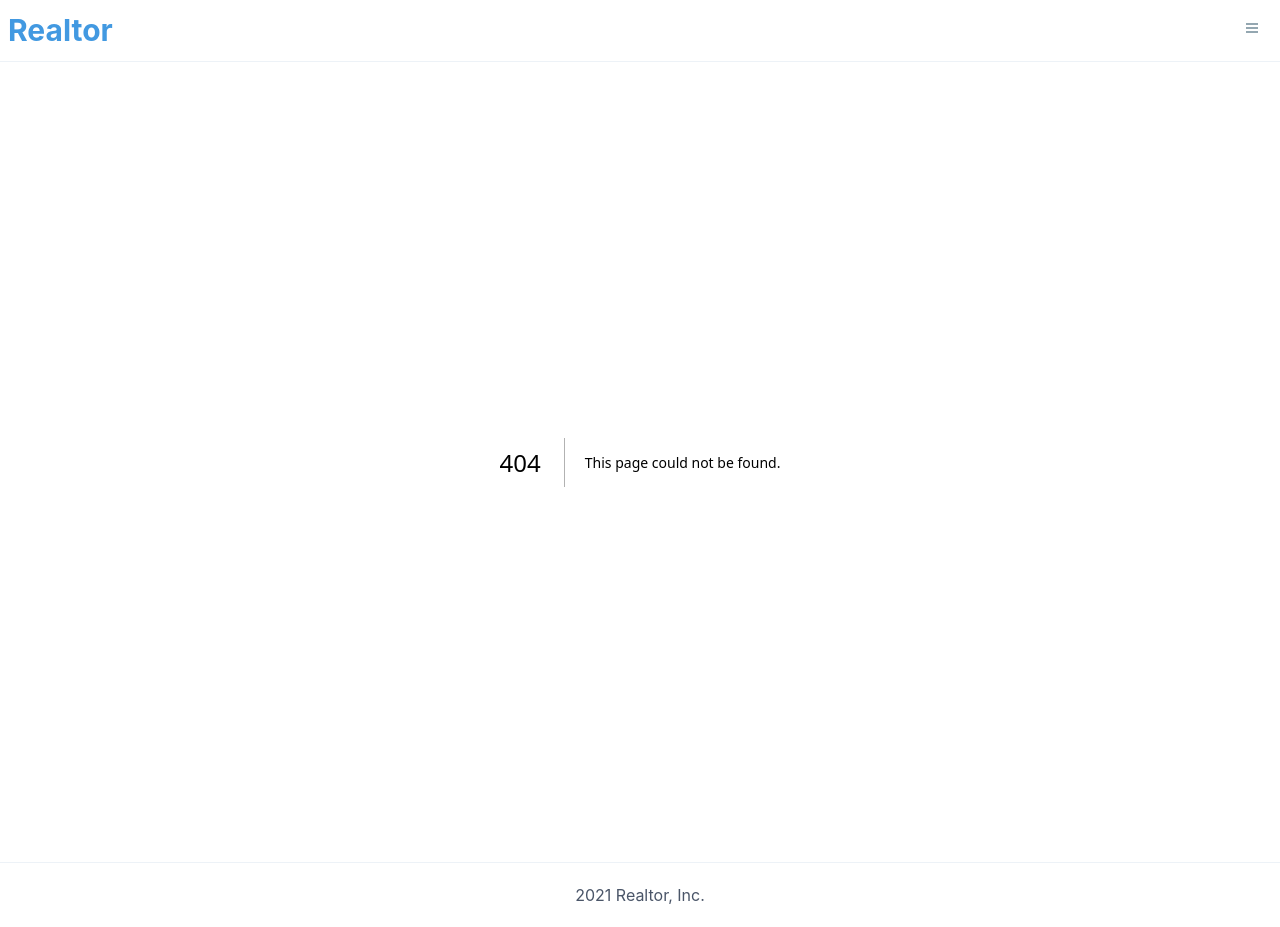
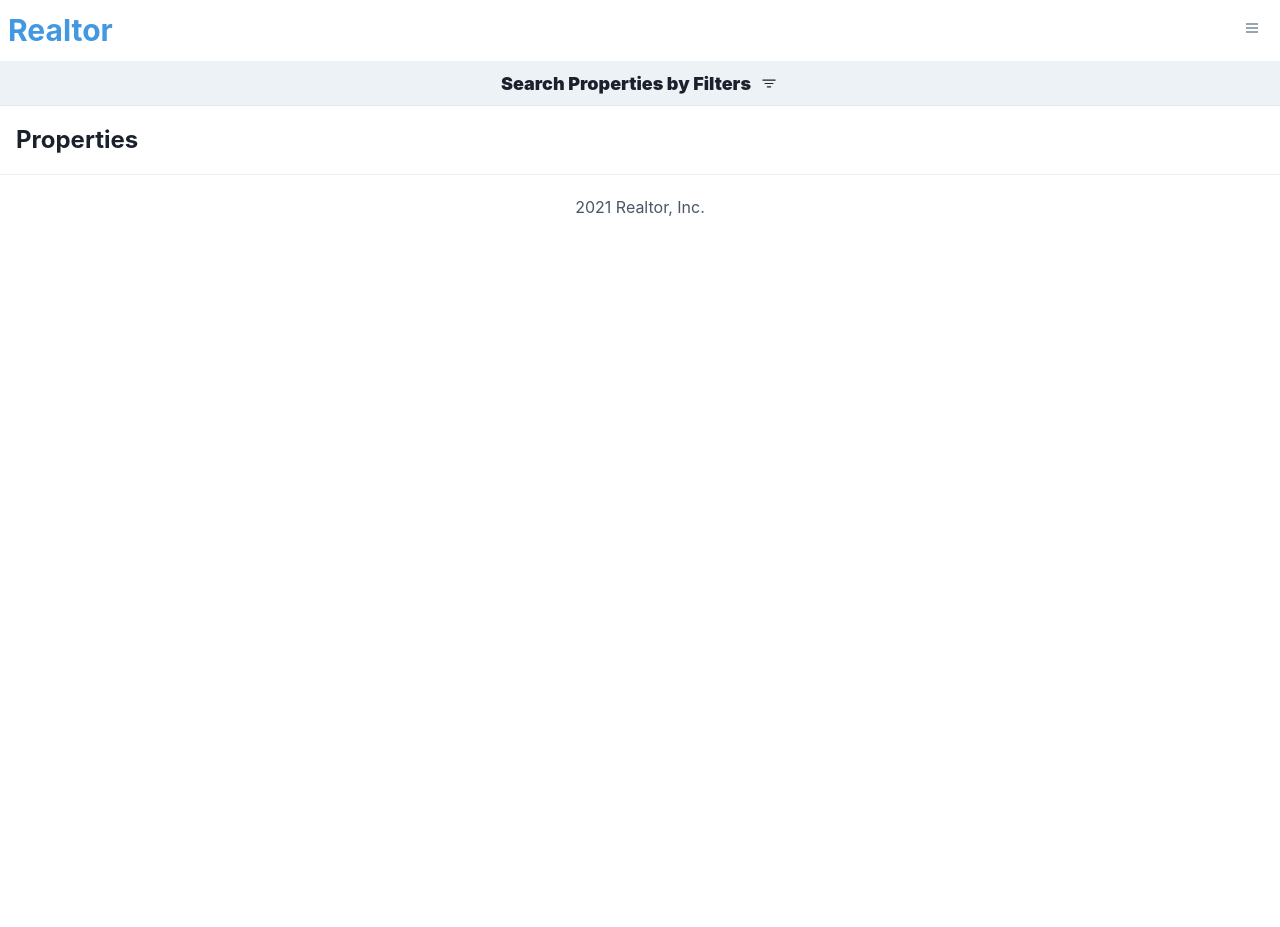
Before and after one commit to GusVF/real-estate-app, a Next.js app: page /search in a window 1280 px wide. Before the commit this address had no page. After the commit the page ends 800 px from the top, so only its background shows below. Built offline with nearby package versions, Linux system fonts and the light colour scheme.

Commit message:
criating the search filter.

```diff
--- /dev/null
+++ b/components/SearchFilters.jsx
@@ -0,0 +1,20 @@
+import {
+  Flex,
+  Select,
+  Box,
+  Text,
+  Input,
+  Spinner,
+  Icon,
+  Button,
+} from "@chakra-ui/react";
+import { MdCancel } from "react-icons/md";
+import Image from "next/image";
+import { useRouter } from "next/router";
+import { useState, useEffect } from "react";
+
+const SearchFilters = () => {
+  return <div>searchFilters</div>;
+};
+
+export default SearchFilters;
--- /dev/null
+++ b/pages/search.js
@@ -0,0 +1,37 @@
+import { useState } from "react";
+import { useRouter } from 'next/router';
+import Image from "next/image";
+import { Flex, Box, Text, Icon } from "@chakra-ui/react";
+import { BsFilter } from "react-icons/bs";
+import SearchFilters from "../components/SearchFilters";
+
+const Search = () => {
+  const [searchFilters, setSearchFilters] = useState(false);
+  const router = useRouter();
+
+  return (
+    <Box>
+      <Flex
+        cursor="pointer"
+        bg="gray.100"
+        borderBottom="1px"
+        borderColor="gray.200"
+        p="2"
+        fontWeight="black"
+        fontSize="lg"
+        justifyContent="center"
+        alignItems="center"
+        onClick={() => setSearchFilters((prevFilter) => !prevFilter)}
+      >
+        <Text>Search Properties by Filters</Text>
+        <Icon paddingLeft="2" w="7" as={BsFilter} />
+      </Flex>
+      {searchFilters && <SearchFilters />}
+      <Text fontSize="2xl" p='4' fontWeight="bold">
+        Properties
+      </Text>
+    </Box>
+  )
+};
+
+export default Search;
```
